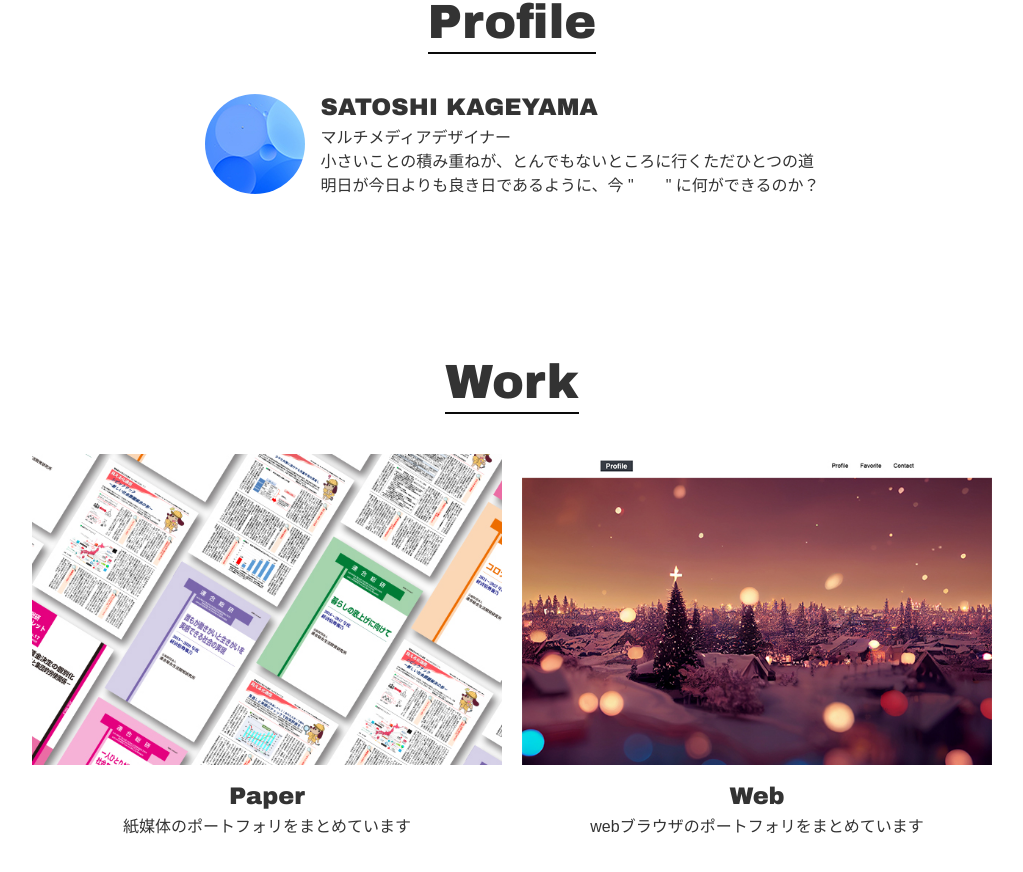
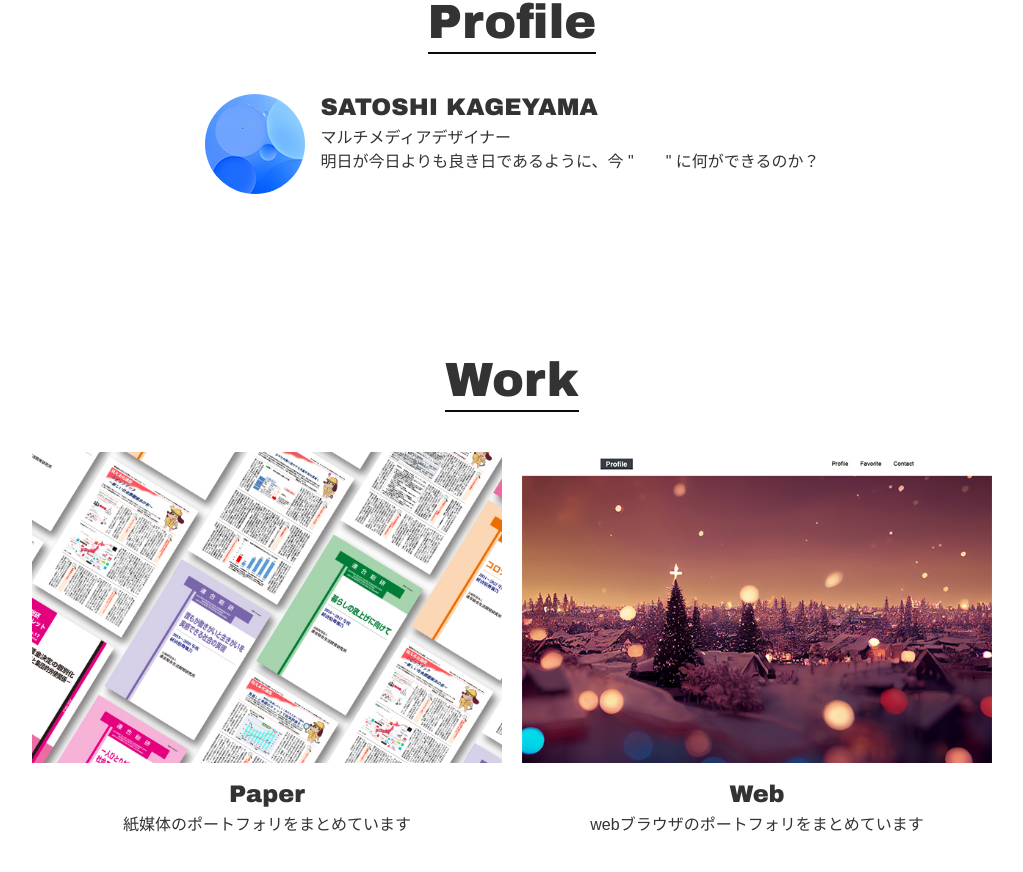
Before and after one commit to 12kagetti12/profile, a Next.js app: page / in a window 1280 px wide. Shown: the part 1088-1960 px from the top of the page, without its empty margins (128-1151 px from the left). Built offline with nearby package versions, Linux system fonts and the light colour scheme.

Commit message:
🔥  fix profile text

```diff
--- a/pages/index.js
+++ b/pages/index.js
@@ -56,7 +56,7 @@ export default function Home() {
               <div>
                 <h2 className={styles.p_contentTitleMargin}>SATOSHI KAGEYAMA</h2>
                 <p>マルチメディアデザイナー</p>
-                <p>小さいことの積み重ねが、とんでもないところに行くただひとつの道</p>
+                {/* <p>小さいことの積み重ねが、とんでもないところに行くただひとつの道</p> */}
                 <p>明日が今日よりも良き日であるように、今 "　　" に何ができるのか？</p>
               </div>
             </div>
```
